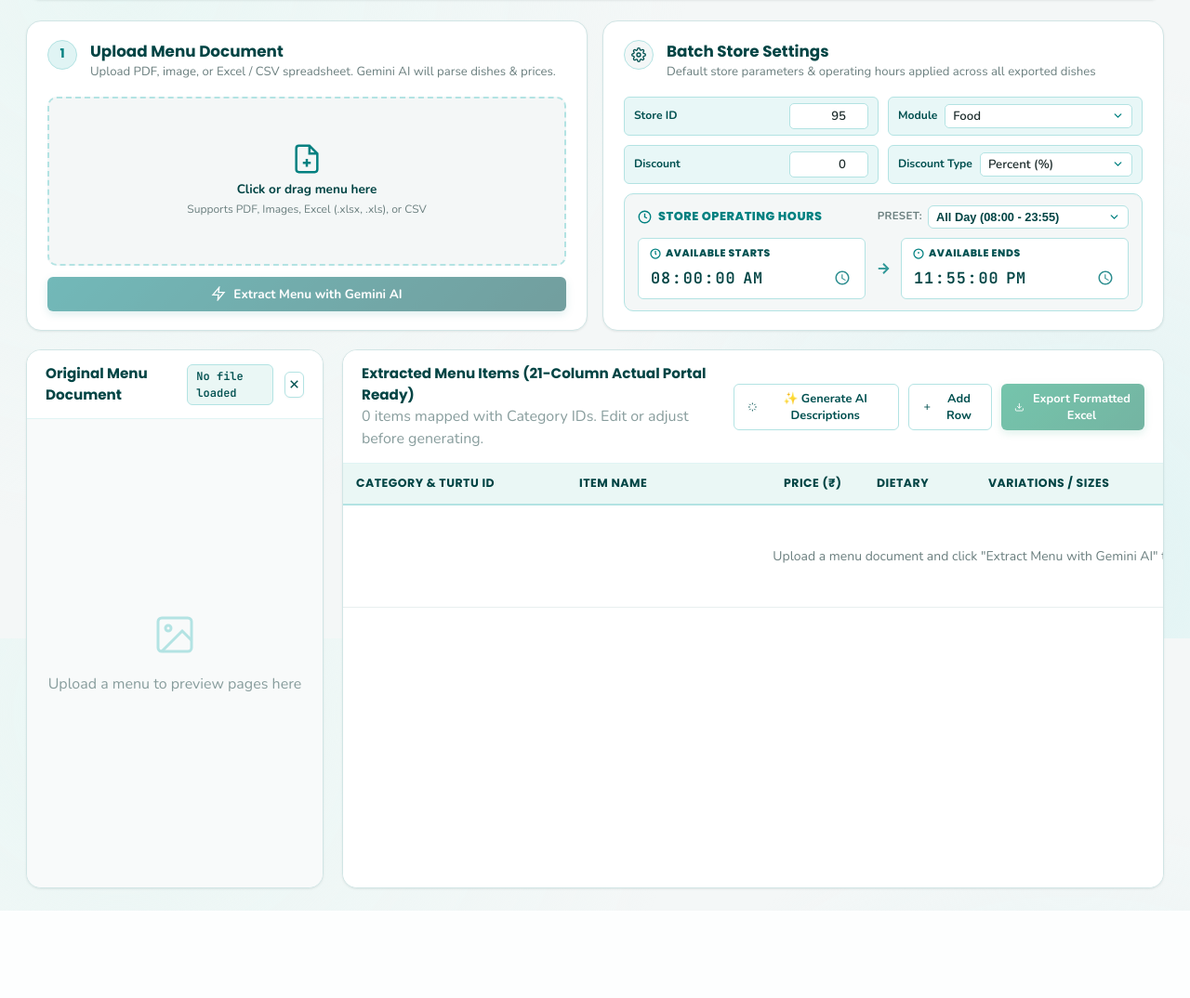
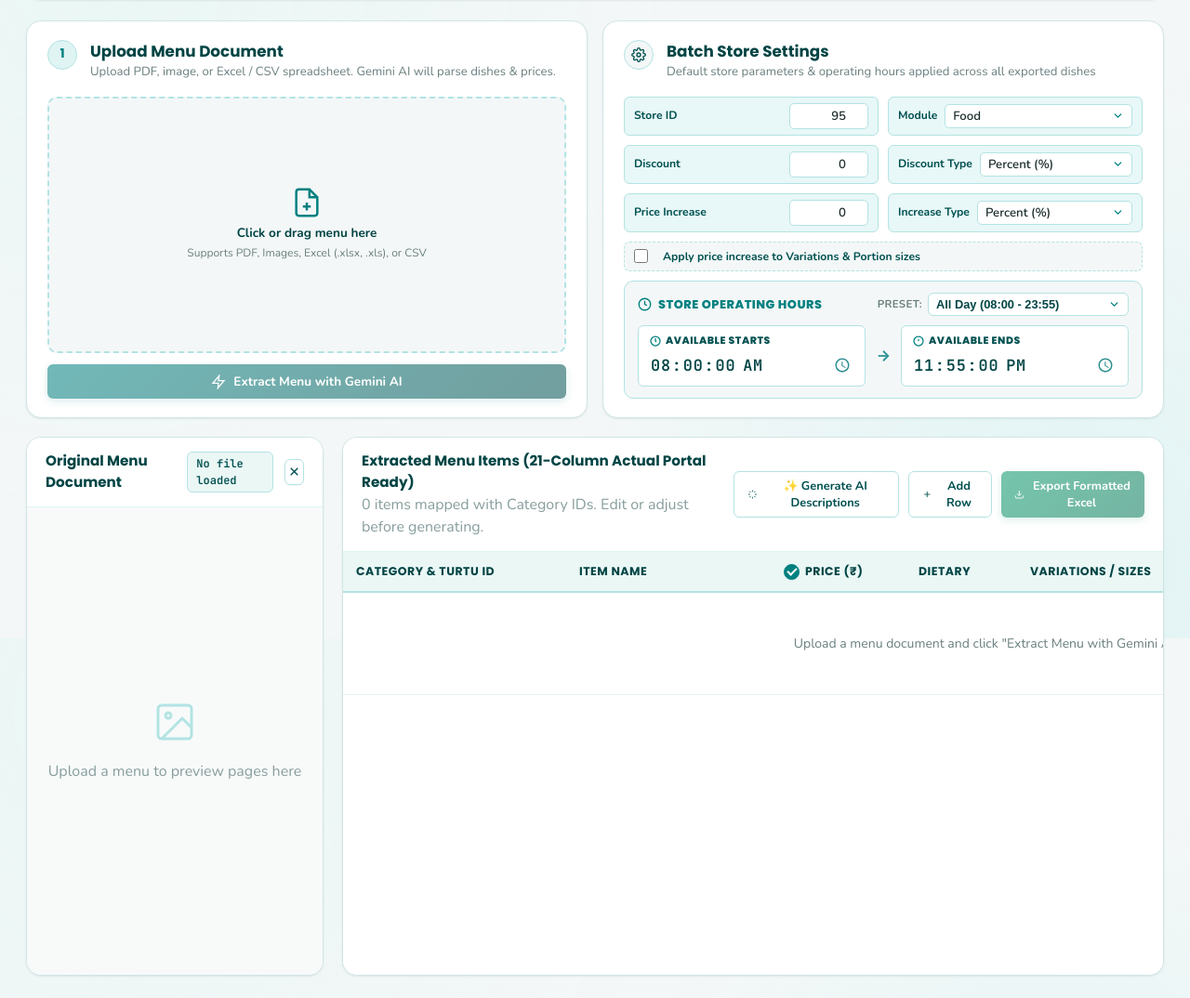
Before and after one commit to zuber-turtu/menu-automation, a FastAPI app: page / in a window 1280 px wide. Shown: the part 113-1187 px from the top of the page at 93% size. Before the commit the page ends 1093 px from the top, so only its background shows below. Run offline with FastAPI, Linux system fonts and the light colour scheme; data that the repository does not hold is empty.

Commit message:
feat(pricing): add price markup engine with dual-price display and item-level round check
- Batch Store Settings:
  * Add 'Price Increase' numerical input and 'Increase Type' selector (Percent % vs Amount ₹).
  * Add 'Apply to Variations' checkbox to conditionally mark up portion sizes and add-ons.
  * Persist markup values and variation preferences in localStorage.

- Review Table & Dual-Price Display:
  * Display final new price in the editable price input box.
  * Add dual-price badge showing original price with strikethrough and green markup tag (e.g. ~~₹200~~ +10%).
  * Implement circular 'Round Check' toggle per row to exempt specific dishes (MRP items) and lock them to original menu prices.
  * Add master round check in table header to toggle markup across all items in bulk.

- Real-Time Recalculation Engine:
  * Add real-time price calculation supporting nearest-integer rounding for percentages.
  * Synchronize variation option prices when variation markup is enabled.
  * Ensure final marked-up prices are exported directly into 21-column Excel output.

```diff
--- a/app/static/css/styles.css
+++ b/app/static/css/styles.css
@@ -921,6 +921,142 @@ tbody tr:hover {
   color: var(--text-primary);
   width: 100%;
   outline: none;
+}
+
+/* Price Cell Container & Dual-Price Display */
+.price-cell-container {
+  display: flex;
+  flex-direction: column;
+  gap: 3px;
+  width: 100%;
+}
+
+.price-row-top {
+  display: flex;
+  align-items: center;
+  gap: 4px;
+  width: 100%;
+}
+
+/* Custom Circular Checkbox (Round Check) */
+.round-check-wrapper {
+  position: relative;
+  display: inline-flex;
+  align-items: center;
+  cursor: pointer;
+  user-select: none;
+  flex-shrink: 0;
+}
+
+.round-check-wrapper input[type="checkbox"] {
+  position: absolute;
+  opacity: 0;
+  width: 0;
+  height: 0;
+}
+
+.round-check-mark {
+  width: 17px;
+  height: 17px;
+  border-radius: 50%;
+  border: 1.8px solid var(--company-teal);
+  background: #FFFFFF;
+  transition: all 0.2s cubic-bezier(0.4, 0, 0.2, 1);
+  display: flex;
+  align-items: center;
+  justify-content: center;
+  box-shadow: 0 1px 2px rgba(0, 0, 0, 0.05);
+}
+
+.round-check-wrapper:hover .round-check-mark {
+  border-color: var(--company-forest);
+  transform: scale(1.1);
+}
+
+.round-check-wrapper input:checked ~ .round-check-mark {
+  background: var(--company-teal);
+  border-color: var(--company-teal);
+}
+
+.round-check-wrapper input:checked ~ .round-check-mark::after {
+  content: "";
+  width: 4px;
+  height: 8px;
+  border: solid white;
+  border-width: 0 2px 2px 0;
+  transform: rotate(45deg);
+  margin-top: -2px;
+}
+
+/* Header master toggle layout */
+.price-header-wrapper {
+  display: flex;
+  align-items: center;
+  gap: 6px;
+}
+
+/* Old Price & Markup Badge */
+.price-diff-badge {
+  display: inline-flex;
+  align-items: center;
+  gap: 5px;
+  font-size: 0.72rem;
+  line-height: 1.1;
+  padding-left: 21px; /* aligns under price input past the 17px round check */
+}
+
+.price-diff-badge .old-price-strike {
+  color: var(--text-muted);
+  text-decoration: line-through;
+  font-family: var(--font-mono);
+  font-weight: 600;
+}
+
+.price-diff-badge .markup-tag {
+  color: #047857;
+  background: #ecfdf5;
+  border: 1px solid #a7f3d0;
+  border-radius: 10px;
+  padding: 1px 6px;
+  font-weight: 700;
+  font-size: 0.68rem;
+  letter-spacing: 0.01em;
+}
+
+.price-diff-badge.exempt .exempt-tag {
+  color: var(--text-secondary);
+  background: var(--company-foam);
+  border: 1px solid var(--company-light);
+  border-radius: 10px;
+  padding: 1px 6px;
+  font-size: 0.68rem;
+  font-weight: 600;
+}
+
+/* Batch Settings Markup Checkbox */
+.markup-checkbox-field {
+  display: flex;
+  align-items: center;
+  background: var(--company-wash) !important;
+  border: 1.5px dashed var(--company-light) !important;
+}
+
+.custom-checkbox-container {
+  display: inline-flex;
+  align-items: center;
+  gap: 8px;
+  cursor: pointer;
+  user-select: none;
+  font-size: 0.78rem;
+  font-weight: 600;
+  color: var(--company-forest);
+}
+
+.custom-checkbox-container input[type="checkbox"] {
+  accent-color: var(--company-teal);
+  width: 15px;
+  height: 15px;
+  cursor: pointer;
 }
 
 /* Dietary Select in Table */
--- a/app/static/js/app.js
+++ b/app/static/js/app.js
@@ -550,9 +550,26 @@ async function startExtraction() {
 
     if (data.status === 'success' && Array.isArray(data.items)) {
       const defaultTiming = getBatchStoreTiming();
+      const cfg = getMarkupConfig();
       data.items.forEach(it => {
         if (!it.available_time_starts) it.available_time_starts = defaultTiming.starts;
         if (!it.available_time_ends) it.available_time_ends = defaultTiming.ends;
+        it.original_price = it.price !== undefined && it.price !== null ? Number(it.price) || 0 : 0;
+        it.apply_markup = true;
+        if (cfg.isActive) {
+          it.price = calculateMarkupPrice(it.original_price, cfg.value, cfg.type);
+        }
+        if (Array.isArray(it.variations)) {
+          it.variations.forEach(g => {
+            if (!Array.isArray(g.values)) return;
+            g.values.forEach(v => {
+              v.original_price = v.optionPrice !== undefined && v.optionPrice !== '' ? Number(v.optionPrice) || 0 : 0;
+              if (cfg.isActive && cfg.applyVariations) {
+                v.optionPrice = String(calculateMarkupPrice(v.original_price, cfg.value, cfg.type));
+              }
+            });
+          });
+        }
       });
       state.extractedItems = data.items;
       renderTable(data.items);
@@ -899,12 +916,195 @@ async function generateAIDescriptions() {
   }
 }
 
+// =====================================================================
+// 4a. Price Markup & Adjustment Helpers
+// =====================================================================
+
+function getMarkupConfig() {
+  const valEl = document.getElementById('batchMarkupValue');
+  const typeEl = document.getElementById('batchMarkupType');
+  const varEl = document.getElementById('batchMarkupVariations');
+
+  const value = Math.max(0, parseFloat(valEl ? valEl.value : 0) || 0);
+  const type = (typeEl ? typeEl.value : 'percent') || 'percent';
+  const applyVariations = !!(varEl && varEl.checked);
+
+  return { value, type, applyVariations, isActive: value > 0 };
+}
+
+function calculateMarkupPrice(originalPrice, markupValue, markupType) {
+  const p = Number(originalPrice) || 0;
+  if (!markupValue || markupValue <= 0 || p <= 0) return p;
+
+  if (markupType === 'percent') {
+    return Math.round(p * (1 + markupValue / 100));
+  } else {
+    return Math.round(p + markupValue);
+  }
+}
+
+function handleMarkupSettingChange() {
+  const valEl = document.getElementById('batchMarkupValue');
+  const typeEl = document.getElementById('batchMarkupType');
+  const varEl = document.getElementById('batchMarkupVariations');
+
+  if (valEl) localStorage.setItem('menu_batchMarkupValue', valEl.value);
+  if (typeEl) localStorage.setItem('menu_batchMarkupType', typeEl.value);
+  if (varEl) localStorage.setItem('menu_batchMarkupVariations', varEl.checked ? 'true' : 'false');
+
+  recalculateAllPrices();
+}
+
+function recalculateAllPrices() {
+  if (!state.extractedItems || state.extractedItems.length === 0) return;
+  const cfg = getMarkupConfig();
+
+  state.extractedItems.forEach(item => {
+    if (item.original_price === undefined || item.original_price === null) {
+      item.original_price = item.price !== undefined && item.price !== null ? Number(item.price) || 0 : 0;
+    }
+    if (item.apply_markup === undefined) {
+      item.apply_markup = true;
+    }
+
+    if (cfg.isActive && item.apply_markup) {
+      item.price = calculateMarkupPrice(item.original_price, cfg.value, cfg.type);
+    } else {
+      item.price = item.original_price;
+    }
+
+    if (Array.isArray(item.variations)) {
+      item.variations.forEach(g => {
+        if (!Array.isArray(g.values)) return;
+        g.values.forEach(v => {
+          if (v.original_price === undefined || v.original_price === null) {
+            v.original_price = v.optionPrice !== undefined && v.optionPrice !== '' ? Number(v.optionPrice) || 0 : 0;
+          }
+          if (cfg.isActive && cfg.applyVariations && item.apply_markup) {
+            v.optionPrice = String(calculateMarkupPrice(v.original_price, cfg.value, cfg.type));
+          } else {
+            v.optionPrice = String(v.original_price);
+          }
+        });
+      });
+    }
+  });
+
+  renderTable(state.extractedItems);
+}
+
+function toggleItemMarkup(index, checked) {
+  if (!state.extractedItems || !state.extractedItems[index]) return;
+  const item = state.extractedItems[index];
+  item.apply_markup = !!checked;
+
+  const cfg = getMarkupConfig();
+  if (cfg.isActive && item.apply_markup) {
+    item.price = calculateMarkupPrice(item.original_price, cfg.value, cfg.type);
+  } else {
+    item.price = item.original_price;
+  }
+
+  if (Array.isArray(item.variations)) {
+    item.variations.forEach(g => {
+      if (!Array.isArray(g.values)) return;
+      g.values.forEach(v => {
+        if (v.original_price === undefined) {
+          v.original_price = v.optionPrice !== undefined && v.optionPrice !== '' ? Number(v.optionPrice) || 0 : 0;
+        }
+        if (cfg.isActive && cfg.applyVariations && item.apply_markup) {
+          v.optionPrice = String(calculateMarkupPrice(v.original_price, cfg.value, cfg.type));
+        } else {
+          v.optionPrice = String(v.original_price);
+        }
+      });
+    });
+  }
+
+  updateMasterToggleState();
+  renderTable(state.extractedItems);
+}
+
+function toggleAllMarkup(checked) {
+  if (!state.extractedItems || state.extractedItems.length === 0) return;
+  state.extractedItems.forEach(item => {
+    item.apply_markup = !!checked;
+  });
+  recalculateAllPrices();
+}
+
+function updateMasterToggleState() {
+  const masterEl = document.getElementById('masterMarkupToggle');
+  if (!masterEl) return;
+  if (!state.extractedItems || state.extractedItems.length === 0) {
+    masterEl.checked = true;
+    masterEl.indeterminate = false;
+    return;
+  }
+  const checkedCount = state.extractedItems.filter(it => it.apply_markup !== false).length;
+  if (checkedCount === state.extractedItems.length) {
+    masterEl.checked = true;
+    masterEl.indeterminate = false;
+  } else if (checkedCount === 0) {
+    masterEl.checked = false;
+    masterEl.indeterminate = false;
+  } else {
+    masterEl.checked = false;
+    masterEl.indeterminate = true;
+  }
+}
+
+function handleManualPriceEdit(index, val) {
+  if (!state.extractedItems || !state.extractedItems[index]) return;
+  const item = state.extractedItems[index];
+  const newP = Math.max(0, parseFloat(val) || 0);
+  item.price = newP;
+
+  const cfg = getMarkupConfig();
+  if (!cfg.isActive || !item.apply_markup) {
+    item.original_price = newP;
+  }
+  renderTable(state.extractedItems);
+}
+
+window.getMarkupConfig = getMarkupConfig;
+window.calculateMarkupPrice = calculateMarkupPrice;
+window.handleMarkupSettingChange = handleMarkupSettingChange;
+window.recalculateAllPrices = recalculateAllPrices;
+window.toggleItemMarkup = toggleItemMarkup;
+window.toggleAllMarkup = toggleAllMarkup;
+window.handleManualPriceEdit = handleManualPriceEdit;
+
 function renderTable(items) {
   // Pre-process any add-ons embedded in item descriptions
   items = (items || []).map(it => processItemAddons(it));
   // Enforce strict dietary separation: dishes with both veg and non-veg options split into distinct food items
   items = splitMixedDietaryItems(items);
   state.extractedItems = items;
+
+  const markupCfg = getMarkupConfig();
+
+  // Ensure each item has original_price and apply_markup initialized
+  items.forEach(it => {
+    if (it.original_price === undefined || it.original_price === null) {
+      it.original_price = it.price !== undefined && it.price !== null ? Number(it.price) || 0 : 0;
+    }
+    if (it.apply_markup === undefined) {
+      it.apply_markup = true;
+    }
+    if (Array.isArray(it.variations)) {
+      it.variations.forEach(g => {
+        if (!Array.isArray(g.values)) return;
+        g.values.forEach(v => {
+          if (v.original_price === undefined || v.original_price === null) {
+            v.original_price = v.optionPrice !== undefined && v.optionPrice !== '' ? Number(v.optionPrice) || 0 : 0;
+          }
+        });
+      });
+    }
+  });
+
+  updateMasterToggleState();
 
   const tbody = document.getElementById('menuItemsBody');
   document.getElementById('itemsCountBadge').innerText = items.length;
@@ -950,6 +1150,28 @@ function renderTable(items) {
     const itemStarts = item.available_time_starts ? item.available_time_starts.slice(0, 5) : defaultTiming.starts.slice(0, 5);
     const itemEnds = item.available_time_ends ? item.available_time_ends.slice(0, 5) : defaultTiming.ends.slice(0, 5);
     const hasCustomTiming = Boolean(item.custom_timing);
+
+    const isMarkupActive = markupCfg.isActive;
+    const isItemApplied = item.apply_markup !== false;
+    const origPrice = item.original_price !== undefined ? item.original_price : (Number(item.price) || 0);
+    const curPrice = item.price !== undefined && item.price !== null ? item.price : origPrice;
+
+    let markupBadgeHtml = '';
+    if (isMarkupActive && isItemApplied) {
+      const tagText = markupCfg.type === 'percent' ? `${markupCfg.value}%` : `₹${markupCfg.value}`;
+      markupBadgeHtml = `
+        <div class="price-diff-badge" title="Original menu price: ₹${origPrice}">
+          <span class="old-price-strike">₹${origPrice}</span>
+          <span class="markup-tag">+${tagText}</span>
+        </div>
+      `;
+    } else if (isMarkupActive && !isItemApplied) {
+      markupBadgeHtml = `
+        <div class="price-diff-badge exempt" title="Price increase bypassed for this item">
+          <span class="exempt-tag">Original Price</span>
+        </div>
+      `;
+    }
 
     return `
       <tr data-index="${idx}">
@@ -978,16 +1200,31 @@ function renderTable(items) {
           >
         </td>
         <td>
-          <div class="price-input-wrapper">
+          <div class="price-cell-container">
+            <div class="price-row-top">
+              <label class="round-check-wrapper" title="${isItemApplied ? 'Price increase active (Click to keep original price)' : 'Original price locked (Click to apply price increase)'}">
+                <input
+                  type="checkbox"
+                  class="round-check"
+                  ${isItemApplied ? 'checked' : ''}
+                  onchange="toggleItemMarkup(${idx}, this.checked)"
+                >
+                <span class="round-check-mark"></span>
+              </label>
+              <div class="price-input-wrapper" style="flex: 1;">
                 <span class="currency-prefix">₹</span>
                 <input
                   type="number"
                   step="1"
                   min="0"
-              value="${item.price !== null && item.price !== undefined ? item.price : ''}"
-              onchange="updateItemField(${idx}, 'price', parseFloat(this.value) || 0)"
+                  value="${curPrice}"
+                  onchange="handleManualPriceEdit(${idx}, this.value)"
                   placeholder="0"
+                  title="${isMarkupActive && isItemApplied ? `Marked-up price (Original: ₹${origPrice})` : `Item price: ₹${curPrice}`}"
                 >
+              </div>
+            </div>
+            ${markupBadgeHtml}
           </div>
         </td>
         <td>
@@ -1148,6 +1385,8 @@ function addNewRow() {
     category_name: state.categories.length > 0 ? state.categories[0].name : "General",
     category_id: state.categories.length > 0 ? String(state.categories[0].id) : "",
     price: 0.0,
+    original_price: 0.0,
+    apply_markup: true,
     veg: "yes",
     variations: [],
     available_time_starts: defaultTiming.starts,
@@ -1183,7 +1422,9 @@ function openVariationModal(index) {
   if (!item) return;
 
   document.getElementById('varModalTitle').innerText = `Edit Variations: ${item.name || 'Dish'}`;
-  document.getElementById('varModalSubtitle').innerText = `Base Item Price: ₹${item.price || 0} • Formatted for Turtu actual import`;
+  const origPrice = item.original_price !== undefined ? item.original_price : item.price;
+  const priceNotice = (origPrice !== item.price) ? `Base Item Price: ₹${item.price || 0} (Original: ₹${origPrice})` : `Base Item Price: ₹${item.price || 0}`;
+  document.getElementById('varModalSubtitle').innerText = `${priceNotice} • Formatted for Turtu actual import`;
 
   if (Array.isArray(item.variations) && item.variations.length > 0) {
     currentVarGroups = JSON.parse(JSON.stringify(item.variations));
@@ -1537,17 +1778,21 @@ function saveVariationModal() {
 
           if (minP === maxP && minP > 0) {
             state.extractedItems[editingVarIndex].price = minP;
-            group.values.forEach(v => { v.optionPrice = "0"; });
+            state.extractedItems[editingVarIndex].original_price = minP;
+            group.values.forEach(v => { v.optionPrice = "0"; v.original_price = 0; });
           } else if (minP > 0) {
             state.extractedItems[editingVarIndex].price = minP;
+            state.extractedItems[editingVarIndex].original_price = minP;
             group.values.forEach(v => {
               const delta = (parseFloat(v.optionPrice) || 0) - minP;
               v.optionPrice = String(Math.round(delta * 100) / 100);
+              v.original_price = Number(v.optionPrice);
             });
           } else {
             group.values.forEach(v => {
               const delta = parseFloat(v.optionPrice) || 0;
               v.optionPrice = String(Math.round(delta * 100) / 100);
+              v.original_price = Number(v.optionPrice);
             });
           }
         }
@@ -1783,6 +2028,8 @@ function initBatchSettings() {
     'batchModuleId',
     'batchDiscount',
     'batchDiscountType',
+    'batchMarkupValue',
+    'batchMarkupType',
     'batchTimeStarts',
     'batchTimeEnds'
   ];
@@ -1805,6 +2052,18 @@ function initBatchSettings() {
       localStorage.setItem('menu_' + id, el.value);
     });
   });
+
+  // Checkbox: batchMarkupVariations
+  const varCheckbox = document.getElementById('batchMarkupVariations');
+  if (varCheckbox) {
+    const savedVar = localStorage.getItem('menu_batchMarkupVariations');
+    if (savedVar !== null) {
+      varCheckbox.checked = (savedVar === 'true' || savedVar === '1');
+    }
+    varCheckbox.addEventListener('change', () => {
+      localStorage.setItem('menu_batchMarkupVariations', varCheckbox.checked ? 'true' : 'false');
+    });
+  }
 }
 
 // =====================================================================
--- a/app/templates/index.html
+++ b/app/templates/index.html
@@ -132,6 +132,26 @@
                   </select>
                 </div>
 
+                <!-- Price Increase / Markup Panel -->
+                <div class="batch-field">
+                  <label>Price Increase</label>
+                  <input type="number" id="batchMarkupValue" value="0" min="0" step="1" placeholder="0" title="Increase menu prices globally" oninput="handleMarkupSettingChange()">
+                </div>
+                <div class="batch-field">
+                  <label>Increase Type</label>
+                  <select id="batchMarkupType" onchange="handleMarkupSettingChange()">
+                    <option value="percent">Percent (%)</option>
+                    <option value="amount">Amount (₹)</option>
+                  </select>
+                </div>
+                <div class="batch-field span-2 markup-checkbox-field">
+                  <label class="custom-checkbox-container" title="When checked, portion sizes and variation prices will also be increased">
+                    <input type="checkbox" id="batchMarkupVariations" onchange="handleMarkupSettingChange()">
+                    <span class="custom-checkmark"></span>
+                    <span class="checkbox-label-text">Apply price increase to Variations & Portion sizes</span>
+                  </label>
+                </div>
+
                 <!-- High-Visibility Store Operating Hours Panel -->
                 <div class="batch-timing-panel span-2">
                   <div class="timing-panel-header">
@@ -255,7 +275,15 @@
                   <tr>
                     <th style="width: 240px; min-width: 240px;">Category & Turtu ID</th>
                     <th style="width: 220px; min-width: 220px;">Item Name</th>
-                    <th style="width: 100px; min-width: 100px;">Price (₹)</th>
+                    <th style="width: 145px; min-width: 145px;">
+                      <div class="price-header-wrapper" title="Price in rupees. Toggle circle to apply/bypass price increase for all items">
+                        <label class="round-check-wrapper" title="Toggle price increase for all items">
+                          <input type="checkbox" id="masterMarkupToggle" checked onchange="toggleAllMarkup(this.checked)">
+                          <span class="round-check-mark"></span>
+                        </label>
+                        <span>Price (₹)</span>
+                      </div>
+                    </th>
                     <th style="width: 120px; min-width: 120px;">Dietary</th>
                     <th style="width: 260px; min-width: 260px;">Variations / Sizes</th>
                     <th style="width: 285px; min-width: 260px;">Description</th>
```
Lines whose indentation alone changed are shown as unchanged.
